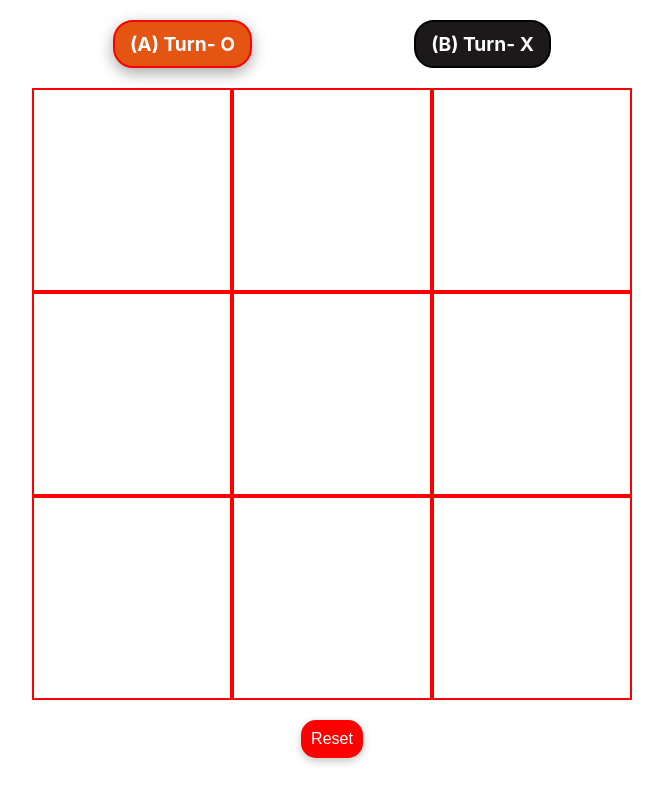
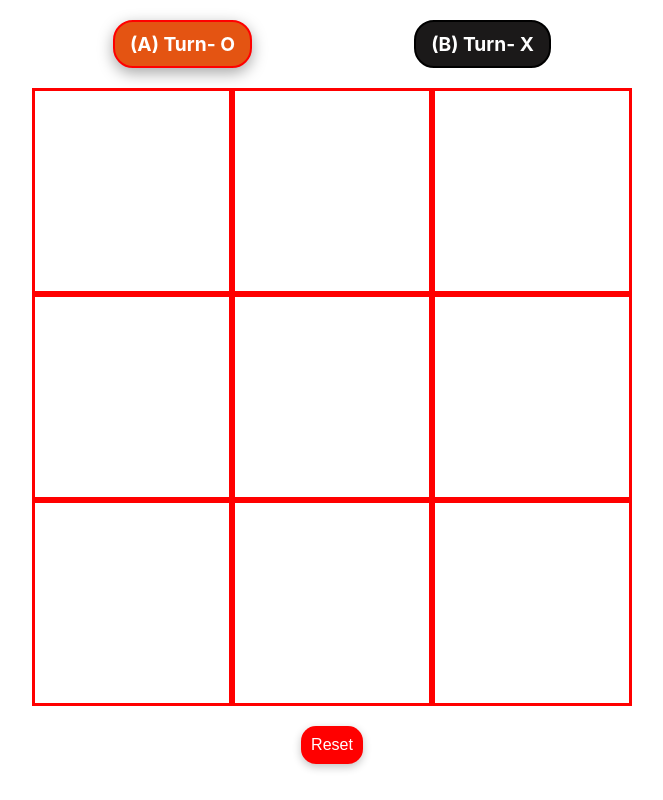
Before and after one commit to shubhamkr2/Tic-Tac-Toe_game, a React (Create React App) app: page / in a window 1280 px wide. Shown: the whole page, without its empty margins (308-971 px from the left). Built offline with nearby package versions, Linux system fonts and the light colour scheme.

Commit message:
border color changed

```diff
--- a/src/Styles/Card.module.css
+++ b/src/Styles/Card.module.css
@@ -1,6 +1,6 @@
 .card_container {
   height: 25vh;
-  border: 2px solid red;
+  border: 3px solid red;
   display: flex;
   justify-content: center;
   align-items: center;
```
